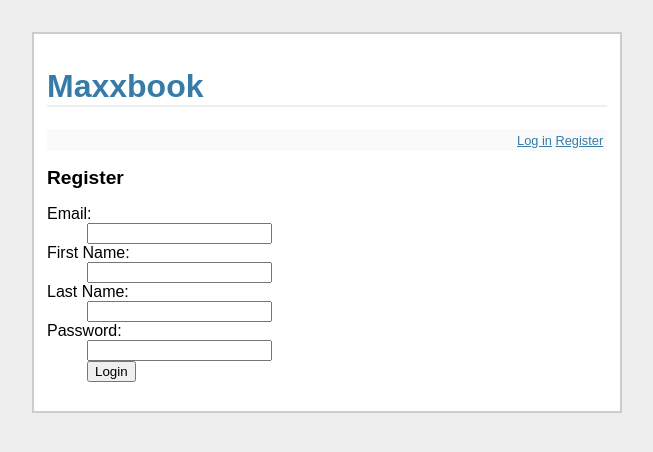
After one commit to jvargas2/system-architecture-practice, a Flask app: page /register in a window 1280 px wide. The commit adds this page. Shown: the top 452 px of the page, without its empty margins (313-966 px from the left). Run offline with Flask 2, Linux system fonts and the light colour scheme.

Commit message:
Add registration screen

```diff
--- a/app/maxxbook/templates/layout.html
+++ b/app/maxxbook/templates/layout.html
@@ -6,7 +6,7 @@
     <h1>Maxxbook</h1>
     <div class=metanav>
     {% if not session.user %}
-      <a href="{{ url_for('login') }}">Log in</a>
+      <a href="{{ url_for('login') }}">Log in</a> <a href="{{ url_for('register') }}">Register</a>
     {% else %}
       <a href="{{ url_for('logout') }}">Log out {{ user.first_name }}</a>
     {% endif %}
--- /dev/null
+++ b/app/maxxbook/templates/register.html
@@ -0,0 +1,18 @@
+{% extends "layout.html" %}
+{% block body %}
+  <h2>Register</h2>
+  {% if error %}<p class=error><strong>Error:</strong> {{ error }}{% endif %}
+  <form action="{{ url_for('register') }}" method=post>
+    <dl>
+      <dt>Email:
+      <dd><input type=text name=email>
+      <dt>First Name:
+      <dd><input type=text name=first_name>
+      <dt>Last Name:
+      <dd><input type=text name=last_name>
+      <dt>Password:
+      <dd><input type=password name=password>
+      <dd><input type=submit value=Login>
+    </dl>
+  </form>
+{% endblock %}
--- a/app/maxxbook/views.py
+++ b/app/maxxbook/views.py
@@ -55,6 +55,22 @@ def login():
 			return redirect(url_for('show_posts'))
 	return render_template('login.html', error=error)
 
+@app.route('/register', methods = ['GET', 'POST'])
+def register():
+	error = None
+	if request.method == 'POST':
+		email = request.form['email']
+		first_name = request.form['first_name']
+		last_name = request.form['last_name']
+		password = request.form['password']
+		new_user = User(email, first_name, last_name, password)
+		db.session.add(new_user)
+		db.session.commit()
+		session['user'] = new_user.email
+		flash('New user was successfully created')
+		return redirect(url_for('show_posts'))
+	return render_template('register.html', error=error)
+
 @app.route('/logout')
 def logout():
 	session.pop('user', None)
```
